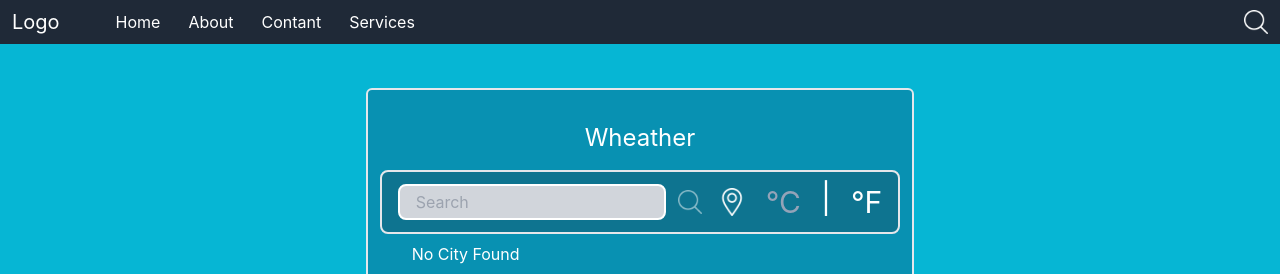
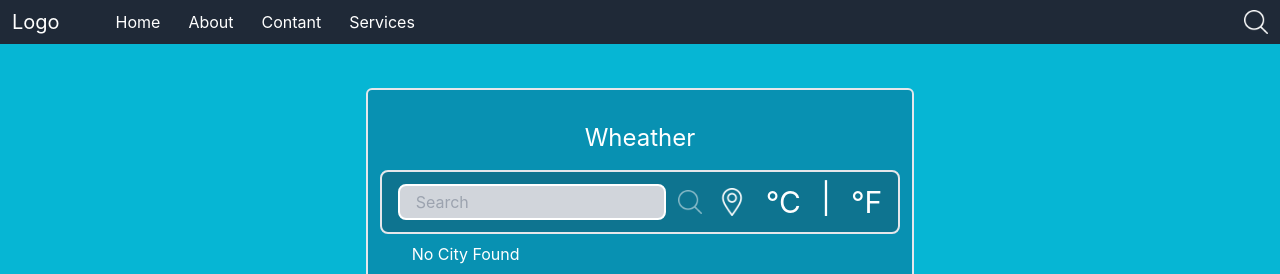
Before and after one commit to ManjiCoder/Weather-React-App, a React (Create React App) app: page / in a window 1280 px wide. Shown: the top 274 px of the page. Built offline with nearby package versions, Linux system fonts and the light colour scheme; no server answers.

Commit message:
Navbar is working

```diff
--- a/src/Components/Wheather.js
+++ b/src/Components/Wheather.js
@@ -144,7 +144,7 @@ function Wheather(props) {
               <img className="h-7 invert" src={Location} alt="" />
             </button>
             <button
-              className="text-3xl text-slate-400"
+              className="text-3xl"
               onClick={() => setUnit("metric")}
             >
               °C
```
